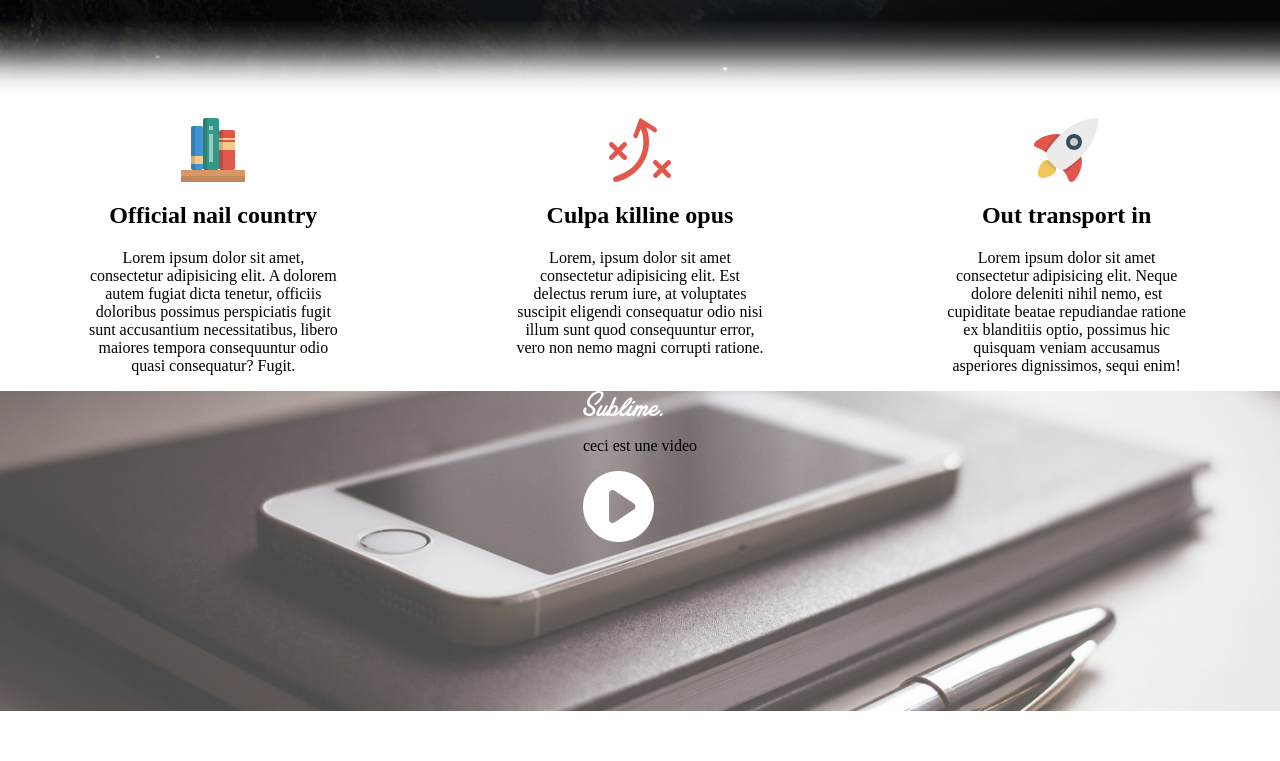
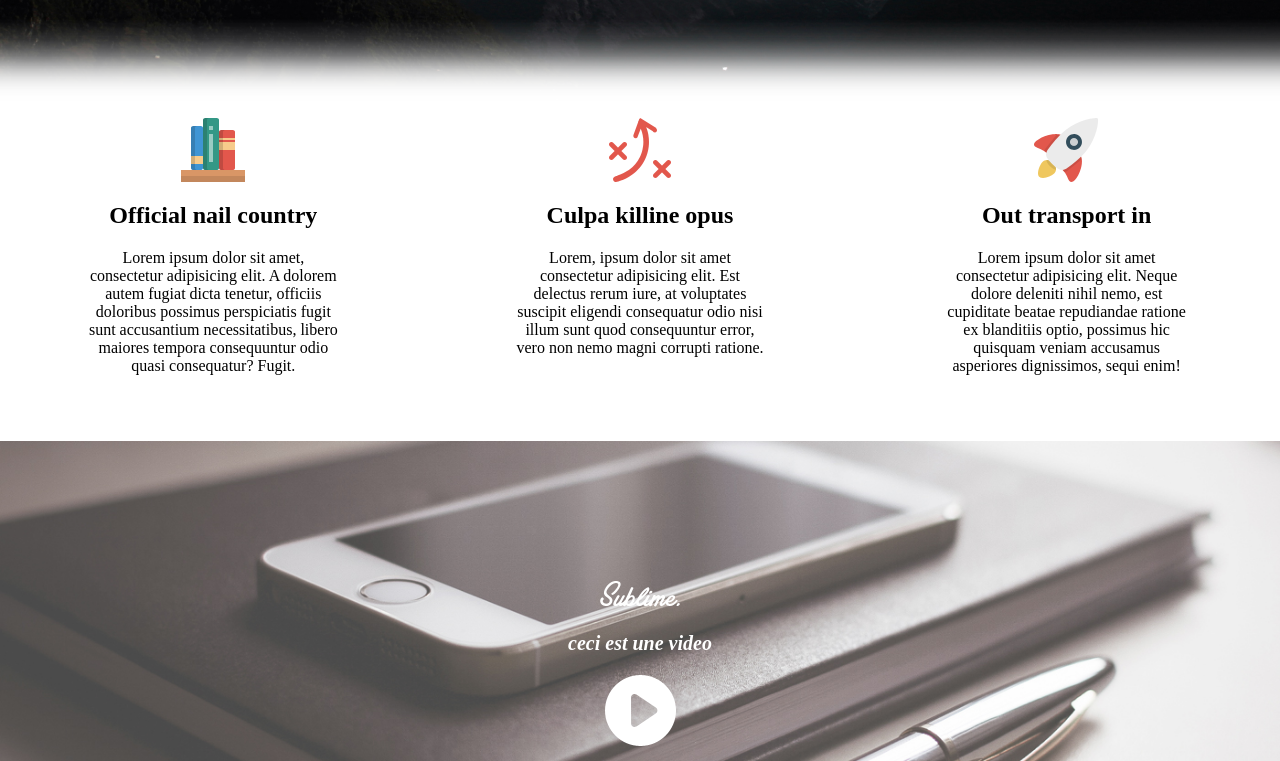
Before and after one commit to theodbrl/Code-html, a plain HTML site: page Page web/index.html in a window 1280 px wide. Shown: the part 682-1443 px from the top of the page. Before the commit the page ends 1393 px from the top, so only its background shows below. Drawn offline with Linux system fonts and the light colour scheme.

Commit message:
html css

```diff
--- a/Page web/style.css
+++ b/Page web/style.css
@@ -107,10 +107,18 @@ section h2{
     background-image: url("./img/video.jpg");
     background-size: cover;
     height: 40vh;
+    margin-top: 50px;
+
 
 }
 
 .playbtn{
-
-
+   margin: 70px;
+   padding: 70px;
+   text-align: center;
+   color: white;
+   font-size: 20px;
+   font-family: serif;
+   font-style: italic;
+   font-weight: bold;
 }
```
